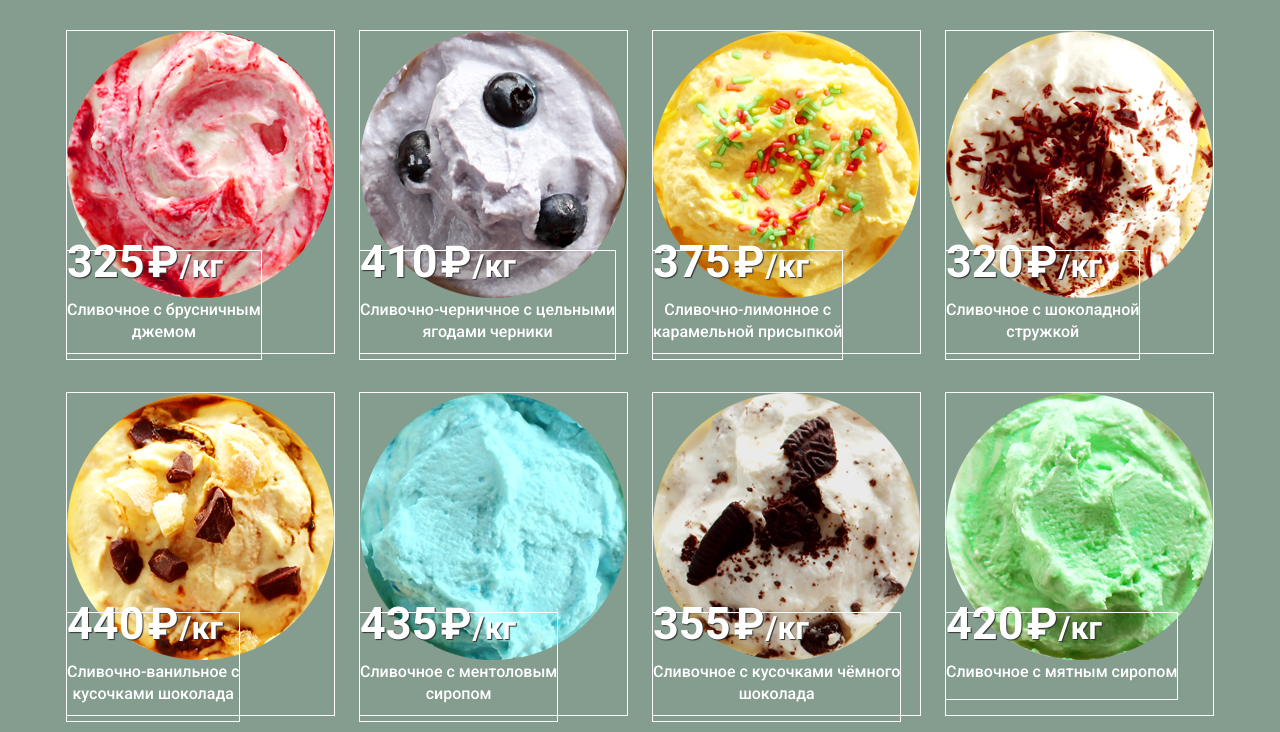
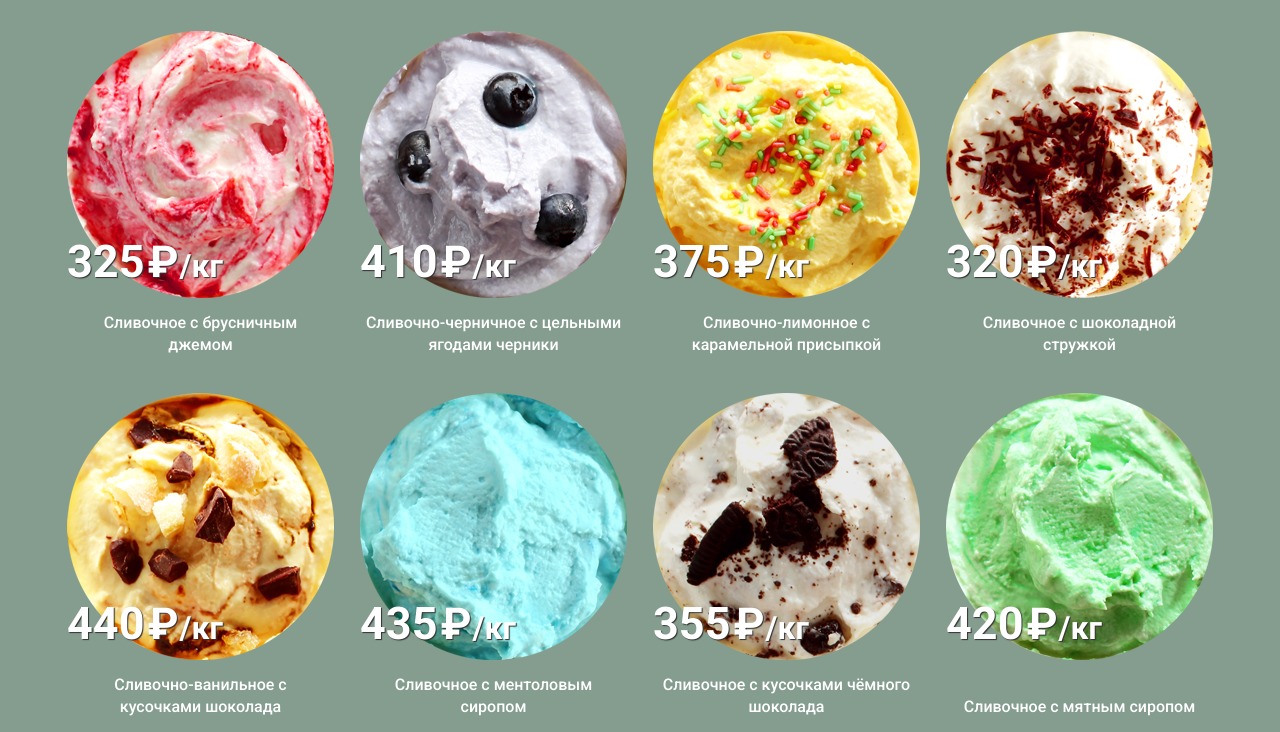
Before and after one commit to Sadchikhina/gllacy, a plain HTML site: page catalog.html in a window 1280 px wide. Shown: the part 690-1422 px from the top of the page. Drawn offline with Linux system fonts and the light colour scheme.

Commit message:
catalog in progress

```diff
--- a/css/style.css
+++ b/css/style.css
@@ -1147,7 +1147,6 @@ input[name="fatness-sort"]:checked + label::before {
   width: 267px;
   height: 322px;
   margin-bottom: 40px;
-  outline: 1px solid #fff;
 }
 
 .catalog-item-pic {
@@ -1156,20 +1155,26 @@ input[name="fatness-sort"]:checked + label::before {
 
 .catalog-item-text {
   position: absolute;
+  display: flex;
+  flex-direction: column;
+  justify-content: space-between;
+  width: 267px;
+  height: 105px;
   z-index: 1;
   margin-top: 220px;
-  outline: 1px solid #fff;
 }
 
 .catalog-item-text b {
   font-size: 45px;
   text-shadow: 1px 1px 1px #323232;
+  margin-bottom: 20px;
 }
 
 .catalog-item-text p {
   text-align: center;
   font-weight: 500;
   align-self: center;
+  margin: 0;
 }
 
 .paginator {
```
